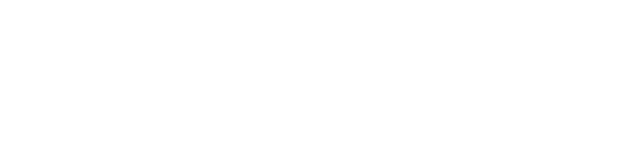
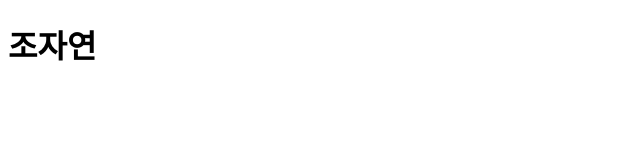
Before and after one commit to jojayeon/component, a website: page work-2.html in a window 1280 px wide. Shown: the whole page, without its empty margins (0-640 px from the left). Drawn offline with Linux system fonts and the light colour scheme.

Commit message:
render호출

```diff
--- a/work-2.html
+++ b/work-2.html
@@ -10,6 +10,18 @@
   <script>
     const root = document.getElementById("root");
 
+    const h1Component = () =>{
+      return `<h1>조자연</h1>`;
+    };
+
+    const app = () => {
+      return `${h1Component()}`;
+    };
+    const render = ()=> {
+      root.innerHTML = app();
+    };
+
+    render();
   </script>
 </body>
 </html>
```
